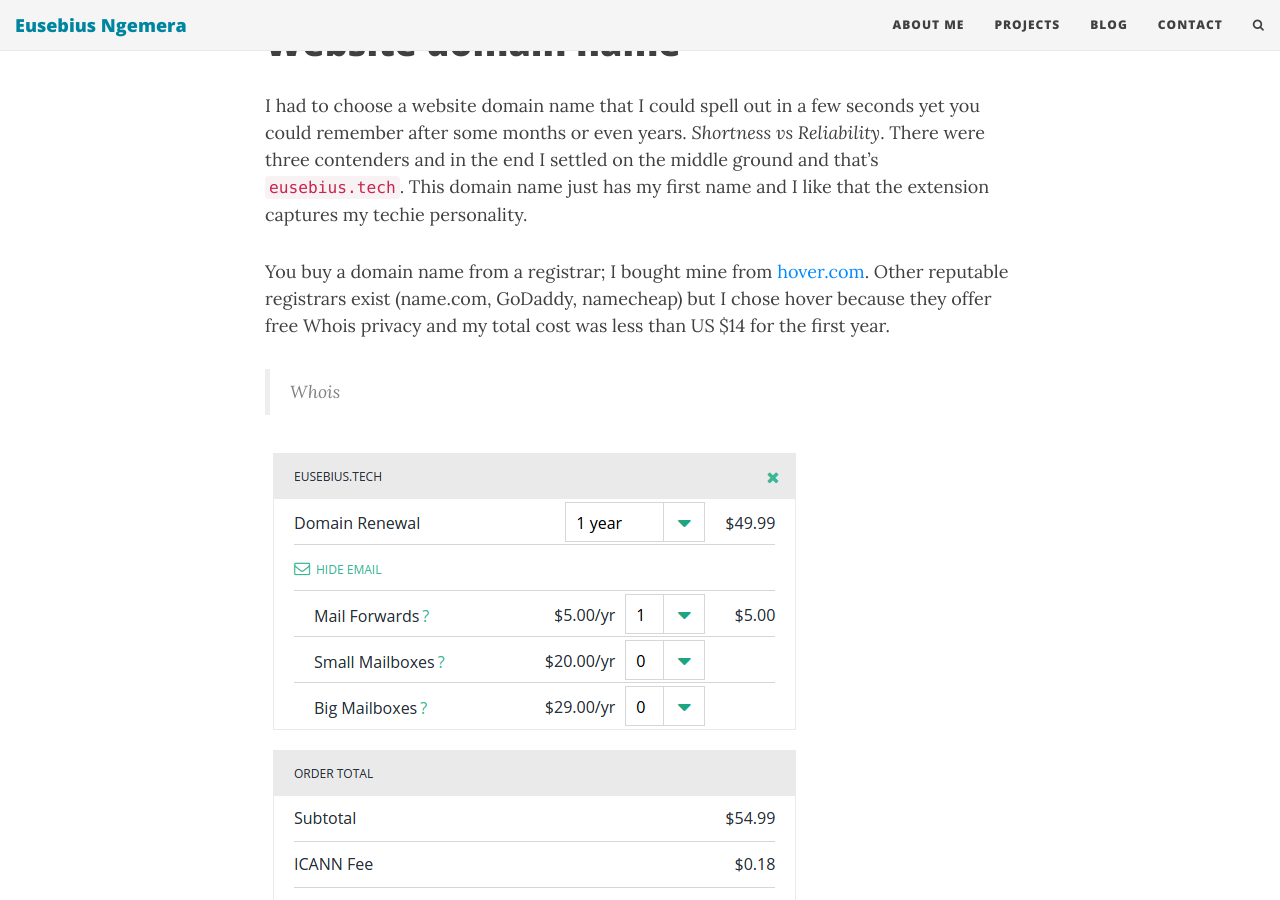
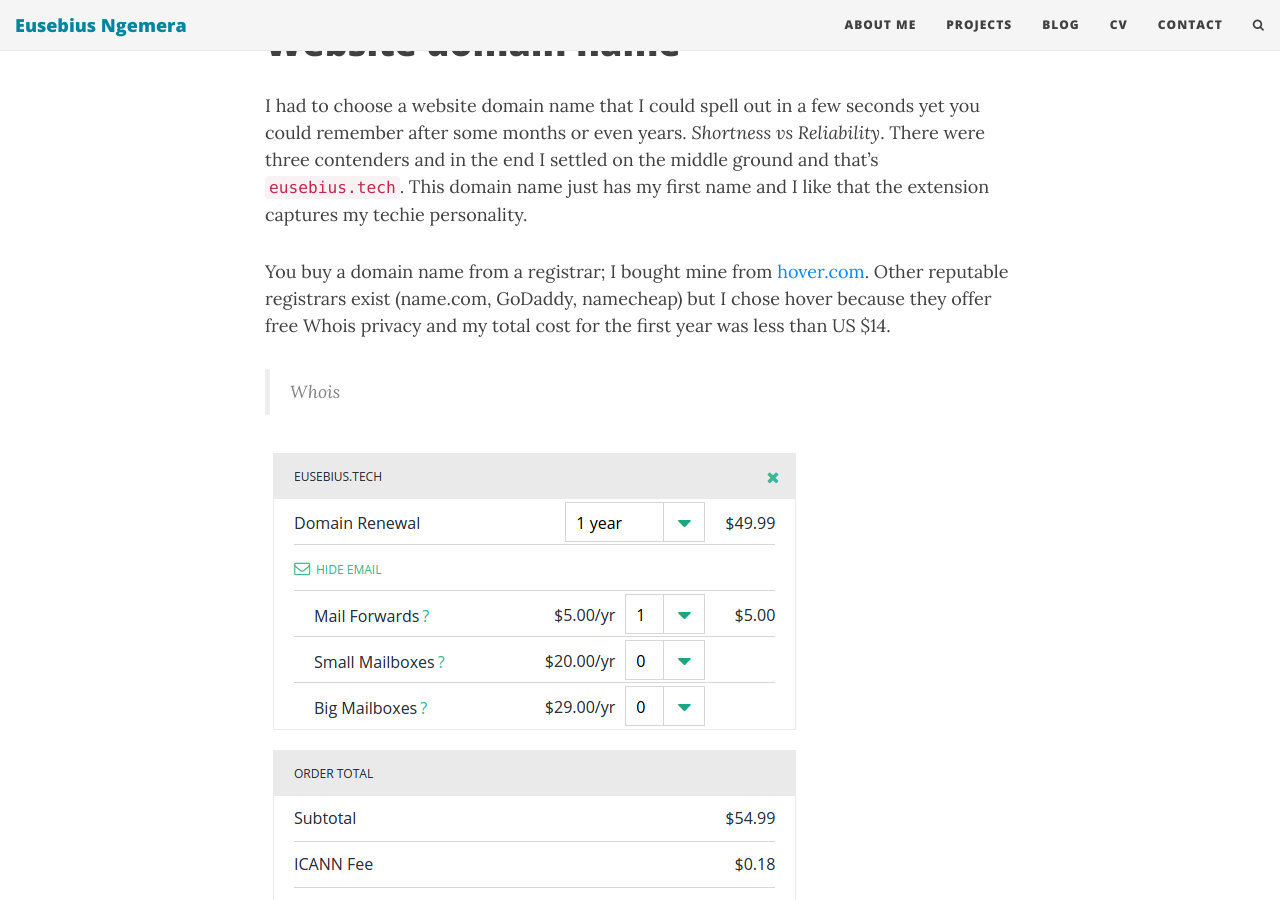
Before and after one commit to eugenius1/eugenius1.github.io, a Jekyll site: the page built from _posts/2016-07-23-how-i-made-this-website.md, in a window 1280 px wide and 900 px high, scrolled down 528 px. Built offline with Jekyll 4.4.1, drawn with Linux system fonts in a browser that asks for light colours; nearby versions of some CDN libraries; comment, search, counter and statistics services are not loaded; some of the changed text lies outside the part shown.

Commit message:
CV in navbar; minor edits

```diff
--- a/_config.yml
+++ b/_config.yml
@@ -29,6 +29,7 @@ navbar-links:
   About Me: "aboutme"
   Projects: "projects"
   Blog: "blog"
+  CV: "cv"
   Contact: "contact"
   # Resources:
   #   - Beautiful Jekyll: "http://deanattali.com/beautiful-jekyll/"
--- a/_includes/footer.html
+++ b/_includes/footer.html
@@ -98,8 +98,8 @@
 	    </p>
 	        <!-- Please don't remove this, keep my open source work credited :) -->
 		<p class="theme-by text-muted">
-		  Theme
-		  <a href="http://deanattali.com/beautiful-jekyll/">beautiful-jekyll</a> by <a href="http://deanattali.com">Dean Attali</a>
+		  Theme by
+		  <a href="http://deanattali.com/beautiful-jekyll/">beautiful-jekyll</a>
 		</p>
       </div>
     </div>
--- a/_posts/2016-07-23-how-i-made-this-website.md
+++ b/_posts/2016-07-23-how-i-made-this-website.md
@@ -15,7 +15,7 @@ The bare minimum to having your own website is finding a place to host it and ad
 
 I had to choose a website domain name that I could spell out in a few seconds yet you could remember after some months or even years. *Shortness vs Reliability*. There were three contenders and in the end I settled on the middle ground and that's `eusebius.tech`. This domain name just has my first name and I like that the extension captures my techie personality.
 
-You buy a domain name from a registrar; I bought mine from [hover.com](https://hover.com/Yiflhr2y). Other reputable registrars exist (name.com, GoDaddy, namecheap) but I chose hover because they offer free Whois privacy and my total cost was less than US $14 for the first year.
+You buy a domain name from a registrar; I bought mine from [hover.com](https://hover.com/Yiflhr2y). Other reputable registrars exist (name.com, GoDaddy, namecheap) but I chose hover because they offer free Whois privacy and my total cost for the first year was less than US $14.
 > Whois
 
 ![alt text](/img/blog/2016/hover-renewal.png "Domain renewal for a second year")
```
